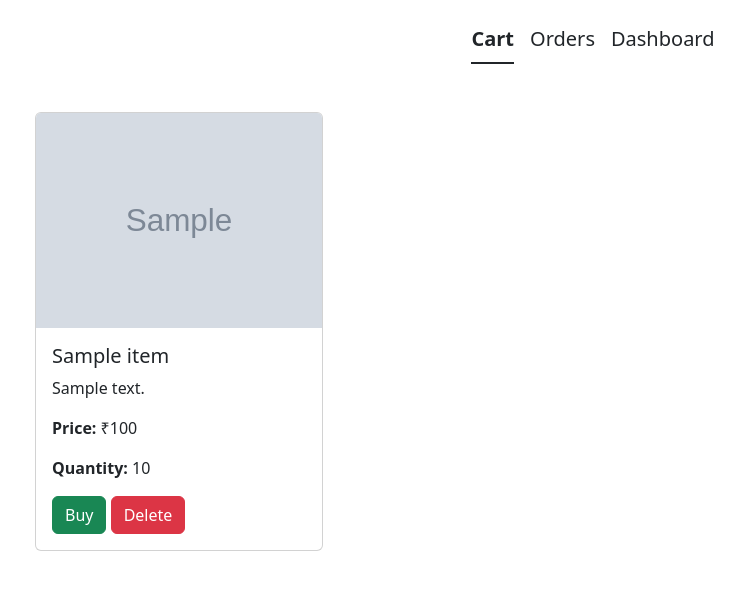
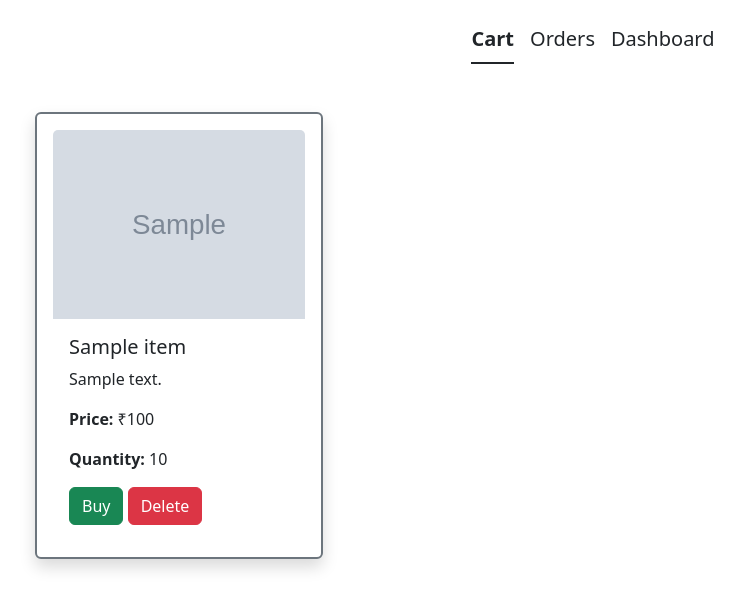
Before and after one commit to Alwin42/Project_100, a Flask app: template Agro-Tech/templates/cart.html in a window 1280 px wide. Shown: the part 56-665 px from the top of the page, without its empty margins (47-791 px from the left). Run offline with Flask 3, Linux system fonts and the light colour scheme; the template is opened without the code that fills it: most values are stand-ins (such as "Sample title", 1, 10 or a date in 2020); grey boxes marked "Sample" are stand-in pictures.

Commit message:
cart and order page UI of card updated

```diff
--- a/Agro-Tech/templates/cart.html
+++ b/Agro-Tech/templates/cart.html
@@ -19,7 +19,7 @@
     <div class="row">
         {% for item in cart %}
         <div class="col-md-4 mb-4">
-            <div class="card" style="width: 18rem;">
+            <div class="card border border-2 shadow border-secondary p-3 d-flex flex-column" style="width: 18rem; height: 100%;">
                 <img src="{{ url_for('static', filename='images/crops/' + item['IMG']) }}" class="card-img-top" alt="{{ item['pname'] }}">
                 <div class="card-body">
                     <h5 class="card-title">{{ item['pname'] }}</h5>
```
